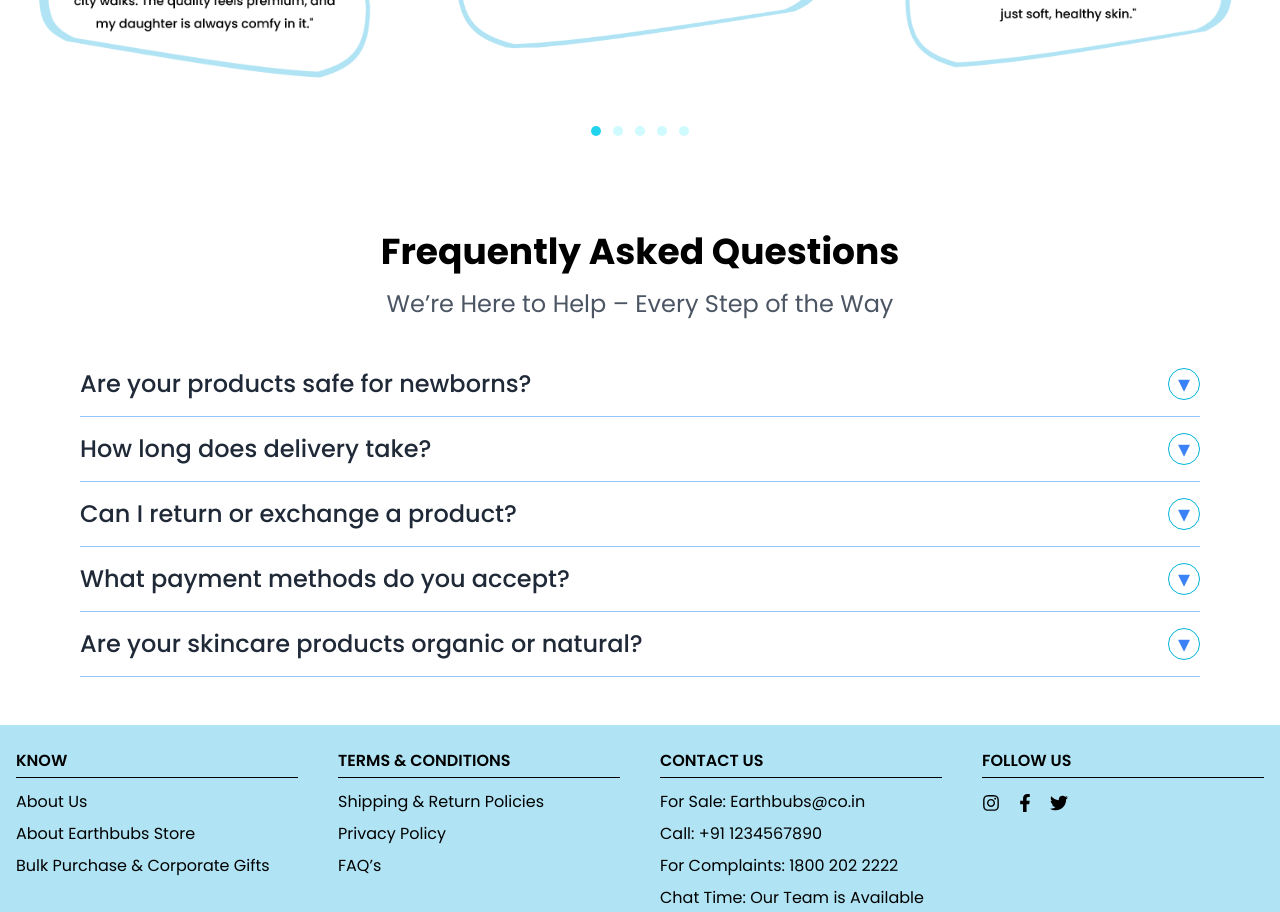
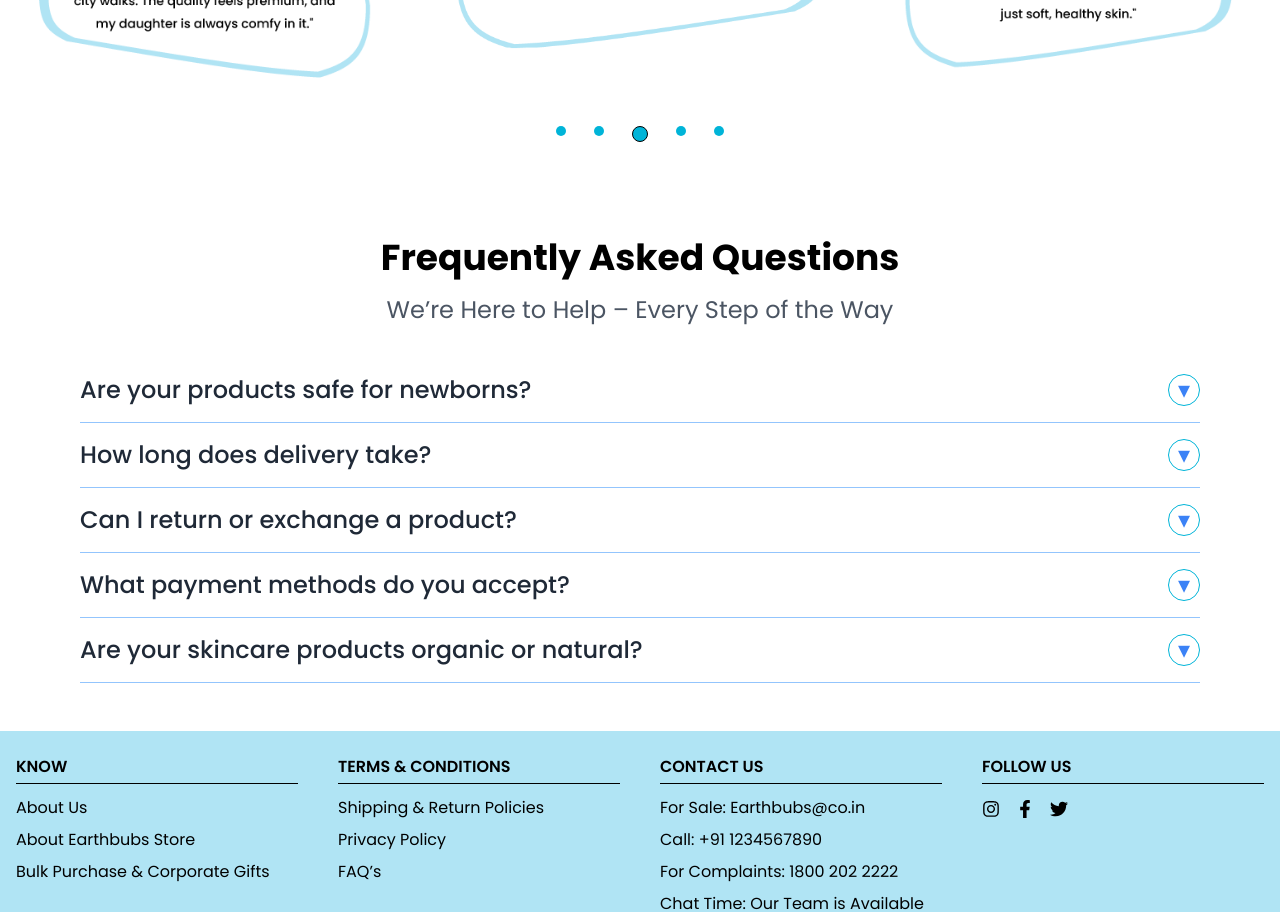
Before and after one commit to sugandv21/Baby_Products_Website, a React (Vite) app: page / in a window 1280 px wide. Shown: the part 5460-6372 px from the top of the page. Built offline with nearby package versions, Linux system fonts and the light colour scheme.

Commit message:
Update Testimonials.jsx

```diff
--- a/src/components/Testimonials.jsx
+++ b/src/components/Testimonials.jsx
@@ -27,12 +27,12 @@ const Testimonials = () => {
         />
       </div>
 
-      <div className="mt-10 flex justify-center gap-3">
-        <span className="w-2.5 h-2.5 bg-cyan-400 rounded-full"></span>
-        <span className="w-2.5 h-2.5 bg-cyan-100 rounded-full"></span>
-        <span className="w-2.5 h-2.5 bg-cyan-100 rounded-full"></span>
-        <span className="w-2.5 h-2.5 bg-cyan-100 rounded-full"></span>
-        <span className="w-2.5 h-2.5 bg-cyan-100 rounded-full"></span>
+      <div className="mt-10 flex justify-center gap-7">
+        <span className="w-2.5 h-2.5 bg-[#00B4D8] rounded-full"></span>
+        <span className="w-2.5 h-2.5 bg-[#00B4D8] rounded-full"></span>
+        <span className="w-4 h-4 bg-[#00B4D8] border border-black rounded-full"></span>
+        <span className="w-2.5 h-2.5 bg-[#00B4D8] rounded-full"></span>
+        <span className="w-2.5 h-2.5 bg-[#00B4D8] rounded-full"></span>
       </div>
     </section>
   );
```
